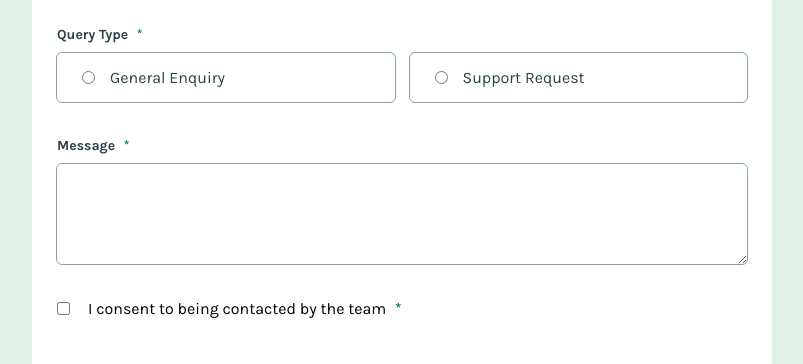
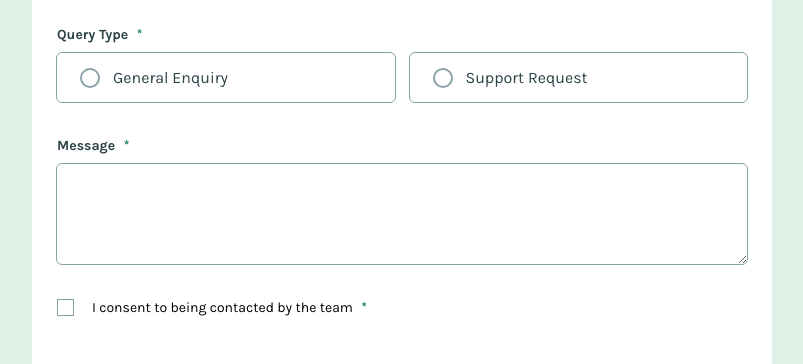
Before and after one commit to RoksolanaVeres/Contact-form, a React (Vite) app: page / in a window 1280 px wide. Shown: the part 430-794 px from the top of the page, without its empty margins (238-1041 px from the left). Built offline with nearby package versions, Linux system fonts and the light colour scheme.

Commit message:
styled inputs & success message

```diff
--- a/src/App.jsx
+++ b/src/App.jsx
@@ -1,14 +1,19 @@
+import { useRef, useState } from "react";
 import { Input, RadioInput } from "./components/Input";
 import { useFormValidation } from "./useFormValidation";
+import SuccessMessage from "./components/SuccessMessage";
 
 export default function App() {
   const { formIsValid, invalidFields, validateField } = useFormValidation({});
+  const [enteredData, setEnteredData] = useState({});
+  const form = useRef(null);
 
   function handleSubmit(e) {
     e.preventDefault();
 
     const fd = new FormData(e.target);
     const enteredData = Object.fromEntries(fd.entries());
+    setEnteredData(enteredData);
 
     validateField(
       "firstName",
@@ -47,8 +52,15 @@ export default function App() {
     );
   }
 
+  console.log("entered data", enteredData);
+
+  if (formIsValid) {
+    form.current.reset();
+  }
+
   return (
-    <form className="form" action="" onSubmit={handleSubmit}>
+    <div className="main-container">
+      <form className="form" action="" onSubmit={handleSubmit} ref={form}>
         <h1 className="form__header">Contact Us</h1>
 
         <div className="full-name__container">
@@ -105,8 +117,8 @@ export default function App() {
         </div>
 
         <div className="consent-container">
-        <input type="checkbox" id="consent" name="consent" />
-        <label htmlFor="consent">
+          <input type="checkbox" id="consent" name="consent" className="checkbox-input" />
+          <label htmlFor="consent" className="consent-text">
             I consent to being contacted by the team <span className="asterisk">*</span>
           </label>
           {invalidFields.consent && (
@@ -114,12 +126,8 @@ export default function App() {
           )}
         </div>
         <button className="submit-button">Submit</button>
-      {formIsValid && (
-        <div className="success-message">
-          <h2>Message Sent!</h2>
-          <p>Thanks for completing the form. We'll be in touch soon!</p>
+      </form>
+      {formIsValid && <SuccessMessage enteredData={enteredData} />}
     </div>
-      )}
-    </form>
   );
 }
--- a/src/components/Input.jsx
+++ b/src/components/Input.jsx
@@ -13,7 +13,7 @@ export function Input({ label, id, error, ...props }) {
 export function RadioInput({ label, id, ...props }) {
   return (
     <label htmlFor={id} className="input-field input-field--query">
-      <input type="radio" id={id} {...props} />
+      <input type="radio" id={id} className="radio-input" {...props} />
       <span>{label}</span>
     </label>
   );
--- /dev/null
+++ b/src/components/SuccessMessage.jsx
@@ -0,0 +1,13 @@
+export default function SuccessMessage({ enteredData }) {
+  const { firstName, email } = enteredData;
+
+  return (
+    <div className="success-message">
+      <h2 className="success-header">Message Sent!</h2>
+      <p className="success-text">
+        Thank you, {firstName}, for completing the form. We'll send you a confirmation
+        letter to your email: {email}.
+      </p>
+    </div>
+  );
+}
--- a/src/index.css
+++ b/src/index.css
@@ -28,6 +28,7 @@ body {
   background-color: var(--green-200);
   place-content: center;
   padding: 130px 0;
+  position: relative;
 }
 
 .form {
@@ -39,7 +40,6 @@ body {
   border-radius: 20px;
   display: grid;
   gap: 35px;
-  position: relative;
 }
 
 .form__header {
@@ -106,6 +106,10 @@ body {
   cursor: pointer;
 }
 
+.input-field--query:has(.radio-input:checked) {
+  background-color: var(--green-200);
+}
+
 .input-field--textarea {
   min-height: 240px;
 }
@@ -121,11 +125,68 @@ body {
   margin-top: 10px;
 }
 
+.radio-input {
+  appearance: none;
+  -webkit-appearance: none;
+  border-radius: 50%;
+  padding: 5px;
+  outline: 2px solid var(--grey-500);
+  border: 3px solid transparent;
+}
+
+.radio-input:checked {
+  background: var(--green-600);
+  outline: 2px solid var(--green-600);
+  border: 3px solid var(--green-200);
+}
+
+.radio-input:checked:hover {
+  background: var(--dark-green);
+  outline: 2px solid var(--dark-green);
+  border: 3px solid var(--green-200);
+}
+
+.checkbox-input {
+  appearance: none;
+  -webkit-appearance: none;
+  width: 17px;
+  height: 17px;
+  border: 1.5px solid var(--grey-500);
+  cursor: pointer;
+}
+
+.checkbox-input:checked {
+  background-color: var(--green-600);
+  border: 1.5px solid var(--green-600);
+  position: relative;
+}
+
+.checkbox-input:checked:before {
+  content: "";
+  position: absolute;
+  right: 5px;
+  top: 1px;
+  border: solid var(--green-200);
+  border-width: 0 2px 2px 0;
+  transform: rotate(45deg);
+  width: 5px;
+  height: 10px;
+}
+
+.checkbox-input:checked:hover {
+  background-color: var(--dark-green);
+  border: 1.5px solid var(--dark-green);
+}
+
 .consent-container {
   display: flex;
   gap: 18px;
   position: relative;
   margin-bottom: 15px;
+}
+
+.consent-text {
+  font-size: 14px;
 }
 
 .submit-button {
@@ -144,12 +205,24 @@ body {
 
 .success-message {
   position: absolute;
-  bottom: 100%;
+  top: 10px;
+  left: 50%;
+  transform: translateX(-50%);
   background-color: var(--dark-green);
   padding: 30px;
   width: 100%;
+  max-width: 500px;
   border-radius: 10px;
   color: var(--green-200);
+}
+
+.success-header {
+  font-size: 18px;
+  margin-bottom: 10px;
+}
+
+.success-text {
+font-size: 14px;
 }
 
 @media (min-width: 470px) {
```
Lines whose indentation alone changed are shown as unchanged.
